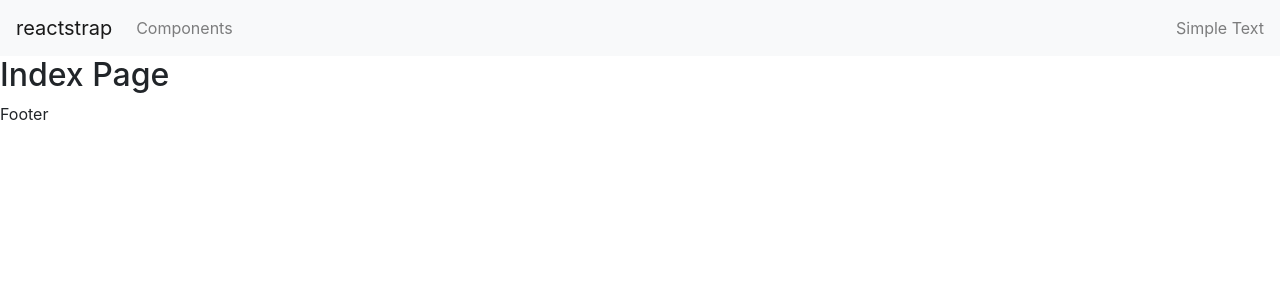
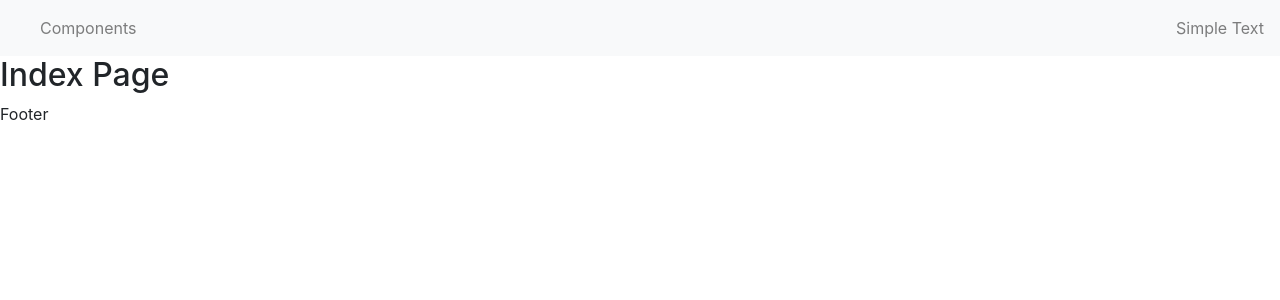
Before and after one commit to ferisjuan/seo-blog, a Next.js app in the folder frontend/: page / in a window 1280 px wide. Shown: the top 300 px of the page. Built offline with nearby package versions, Linux system fonts and the light colour scheme.

Commit message:
Setting Next Config Variables

```diff
--- a/frontend/components/Header.js
+++ b/frontend/components/Header.js
@@ -1,4 +1,5 @@
 import { useState } from 'react'
+import { APP_NAME } from '../config'
 
 import {
 	Collapse,
@@ -8,14 +9,10 @@
 	Nav,
 	NavItem,
 	NavLink,
-	UncontrolledDropdown,
-	DropdownToggle,
-	DropdownMenu,
-	DropdownItem,
 	NavbarText,
 } from 'reactstrap'
 
-const Header = props => {
+const Header = _props => {
 	const [isOpen, setIsOpen] = useState(false)
 
 	const toggle = () => setIsOpen(!isOpen)
@@ -23,7 +20,7 @@
 	return (
 		<div>
 			<Navbar color='light' light expand='md'>
-				<NavbarBrand href='/'>reactstrap</NavbarBrand>
+				<NavbarBrand href='/'>{APP_NAME}</NavbarBrand>
 				<NavbarToggler onClick={toggle} />
 				<Collapse isOpen={isOpen} navbar>
 					<Nav className='mr-auto' navbar>
--- /dev/null
+++ b/frontend/config.js
@@ -0,0 +1,9 @@
+import getConfig from 'next/config'
+
+const { publicRuntimeConfig } = getConfig()
+
+export const API = publicRuntimeConfig.PRODUCTION
+	? 'https://seoblog.com'
+	: 'https://localhost:8000'
+
+export const APP_NAME = publicRuntimeConfig.APP_NAME
```
Also changed, not shown: 1 other file (tests, documents, lock files or other folders).
